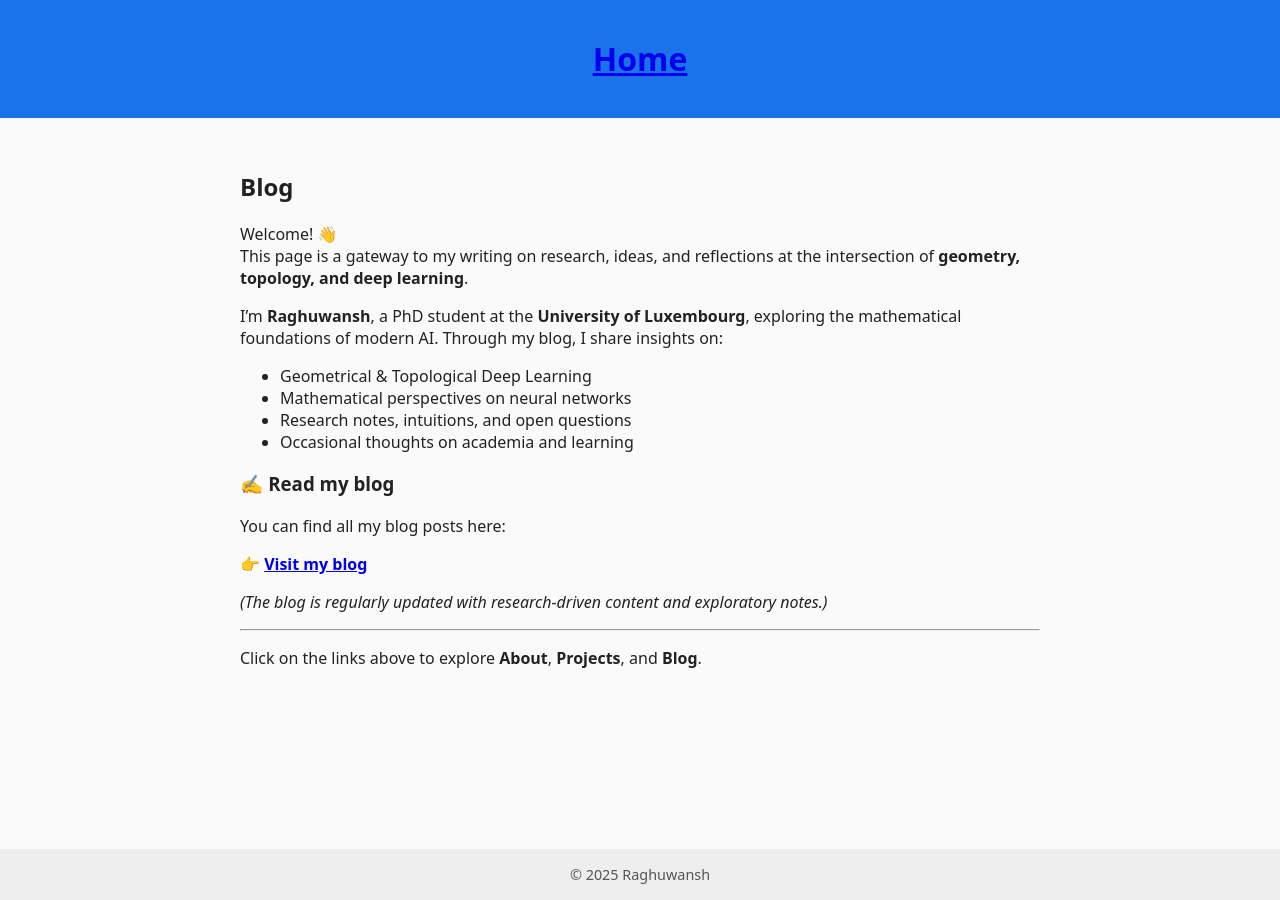
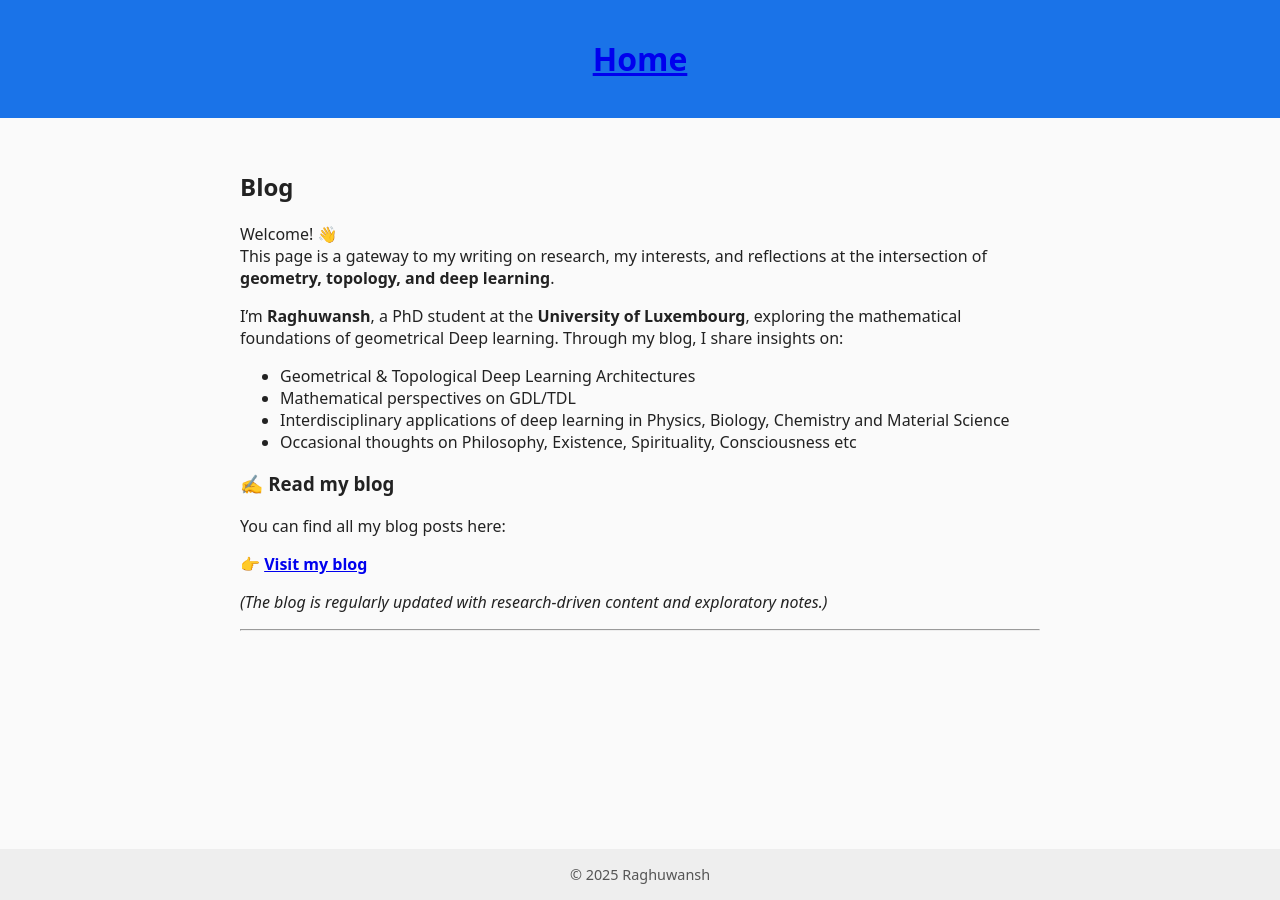
Before and after one commit to rajraghuwansh/rajraghuwansh.github.io, a Jekyll site: the page built from blog.md, in a window 1280 px wide. Built offline with Jekyll 4.4.1, drawn with Linux system fonts in a browser that asks for light colours.

Commit message:
website page changes

```diff
--- a/blog.md
+++ b/blog.md
@@ -7,14 +7,14 @@ permalink: /blog/
 ## Blog
 
 Welcome! 👋
-This page is a gateway to my writing on research, ideas, and reflections at the intersection of **geometry, topology, and deep learning**.
+This page is a gateway to my writing on research, my interests, and reflections at the intersection of **geometry, topology, and deep learning**.
 
-I’m **Raghuwansh**, a PhD student at the **University of Luxembourg**, exploring the mathematical foundations of modern AI. Through my blog, I share insights on:
+I’m **Raghuwansh**, a PhD student at the **University of Luxembourg**, exploring the mathematical foundations of geometrical Deep learning. Through my blog, I share insights on:
 
-- Geometrical & Topological Deep Learning
-- Mathematical perspectives on neural networks
-- Research notes, intuitions, and open questions
-- Occasional thoughts on academia and learning
+- Geometrical & Topological Deep Learning Architectures
+- Mathematical perspectives on GDL/TDL
+- Interdisciplinary applications of deep learning  in Physics, Biology, Chemistry and Material Science
+- Occasional thoughts on Philosophy, Existence, Spirituality, Consciousness etc
 
 ### ✍️ Read my blog
 You can find all my blog posts here:
@@ -24,5 +24,3 @@ You can find all my blog posts here:
 *(The blog is regularly updated with research-driven content and exploratory notes.)*
 
 ---
-
-Click on the links above to explore **About**, **Projects**, and **Blog**.
```
Also changed, not shown: index.html (+5 -3 lines), 2 other files.
